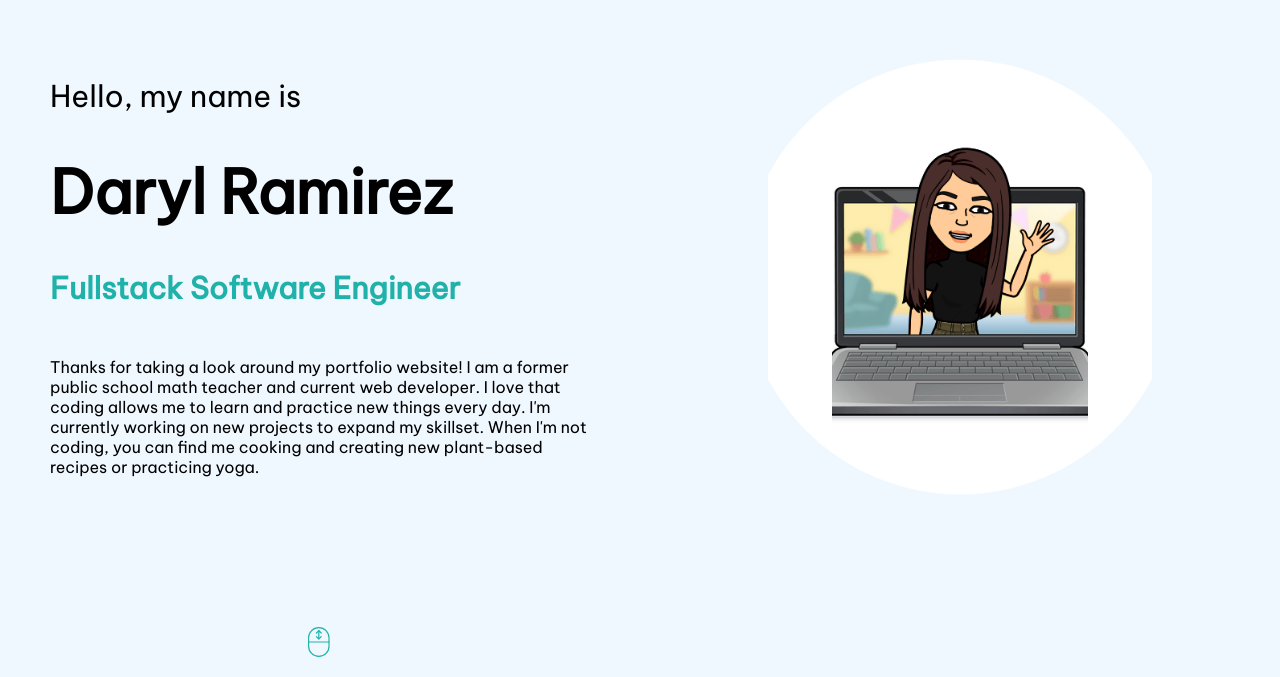
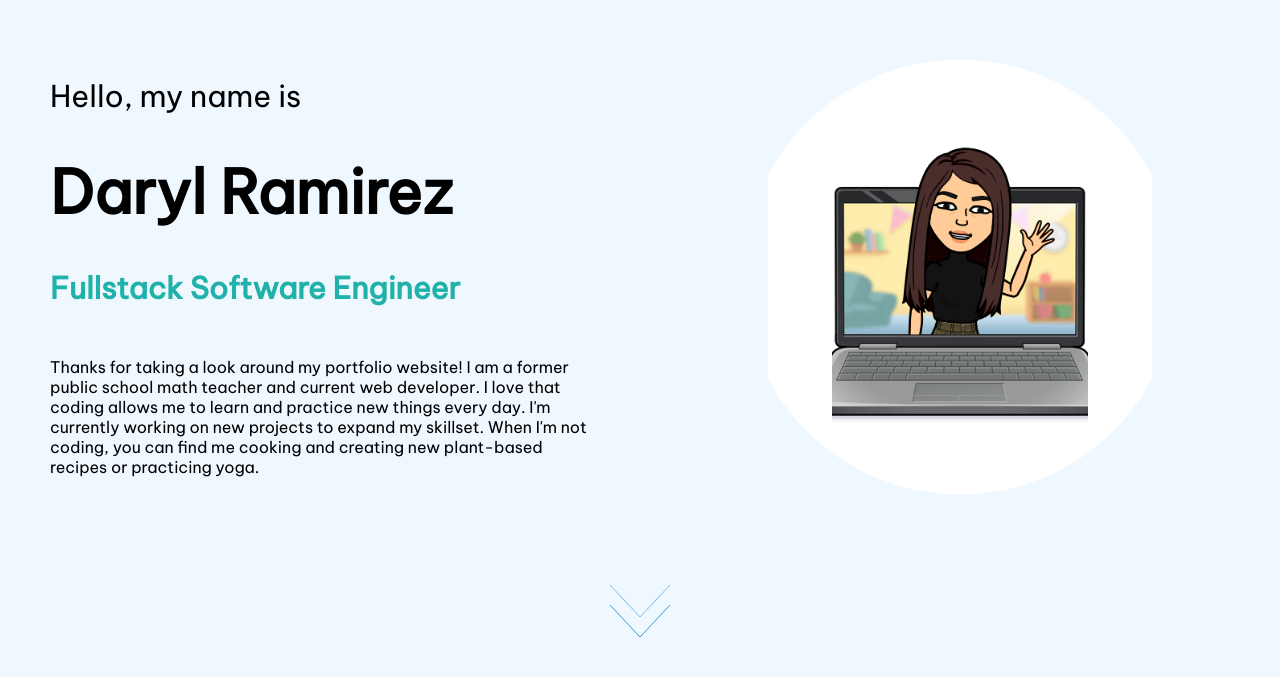
Before and after one commit to darylramirez/portfolio-website, a React (Create React App) app: page / in a window 1280 px wide. Shown: the part 123-800 px from the top of the page. Built offline with nearby package versions, Linux system fonts and the light colour scheme.

Commit message:
(feat): scroll icon

```diff
--- a/src/components/introduction/Intro.css
+++ b/src/components/introduction/Intro.css
@@ -92,6 +92,22 @@
 }
 
 @media screen and (max-width: 480px) {
+    .arrows{
+        display: none;
+    }
+
+    .a1{
+        display: none;
+    }
+
+    .a2{
+        display: none;
+    }
+
+    .a3{
+        display: none;
+    }
+
     .i {
       flex-direction: column;
       padding: 5px;
@@ -120,3 +136,51 @@
         padding: 10px;
     }
   }
+
+  .arrows {
+    width: 60px;
+    height: 72px;
+    position: absolute;
+    left: 50%;
+    margin-left: -30px;
+    bottom: 20px;
+  }
+
+  .arrows path {
+    stroke: #2994D1;
+    fill: transparent;
+    stroke-width: 1px;
+    animation: arrow 2s infinite;
+    -webkit-animation: arrow 2s infinite;
+  }
+
+  @keyframes arrow
+  {
+  0% {opacity:0}
+  40% {opacity:1}
+  80% {opacity:0}
+  100% {opacity:0}
+  }
+
+  @-webkit-keyframes arrow /*Safari and Chrome*/
+  {
+  0% {opacity:0}
+  40% {opacity:1}
+  80% {opacity:0}
+  100% {opacity:0}
+  }
+
+  .arrows path.a1 {
+    animation-delay:-1s;
+    -webkit-animation-delay:-1s; /* Safari 和 Chrome */
+  }
+
+  .arrows path.a2 {
+    animation-delay:-0.5s;
+    -webkit-animation-delay:-0.5s; /* Safari 和 Chrome */
+  }
+
+  .arrows path.a3 {
+    animation-delay:0s;
+    -webkit-animation-delay:0s; /* Safari 和 Chrome */
+  }
--- a/src/components/introduction/Intro.jsx
+++ b/src/components/introduction/Intro.jsx
@@ -25,7 +25,7 @@ const Intro = () => {
 Thanks for taking a look around my portfolio website! I am a former public school math teacher and current web developer. I love that coding allows me to learn and practice new things every day. I'm currently working on new projects to expand my skillset. When I'm not coding, you can find me cooking and creating new plant-based recipes or practicing yoga.
     </p>
 </div>
-<svg
+{/* <svg
           width="75"
           height="75"
           viewBox="0 0 75 75"
@@ -80,8 +80,13 @@ Thanks for taking a look around my portfolio website! I am a former public schoo
               />
             </g>
           </g>
-        </svg>
-</div>
+        </svg> */}
+       <svg className="arrows">
+              <path className="a1" d="M0 0 L30 32 L60 0"></path>
+              <path className="a2" d="M0 20 L30 52 L60 20"></path>
+              <path className="a3" d="M0 40 L30 72 L60 40"></path>
+            </svg>
+            </div>
 <div className='i-right'>
 <div className="i-bg"></div>
 <img src={Me} alt='A bitmoji of me.' className='i-img'/>
```
